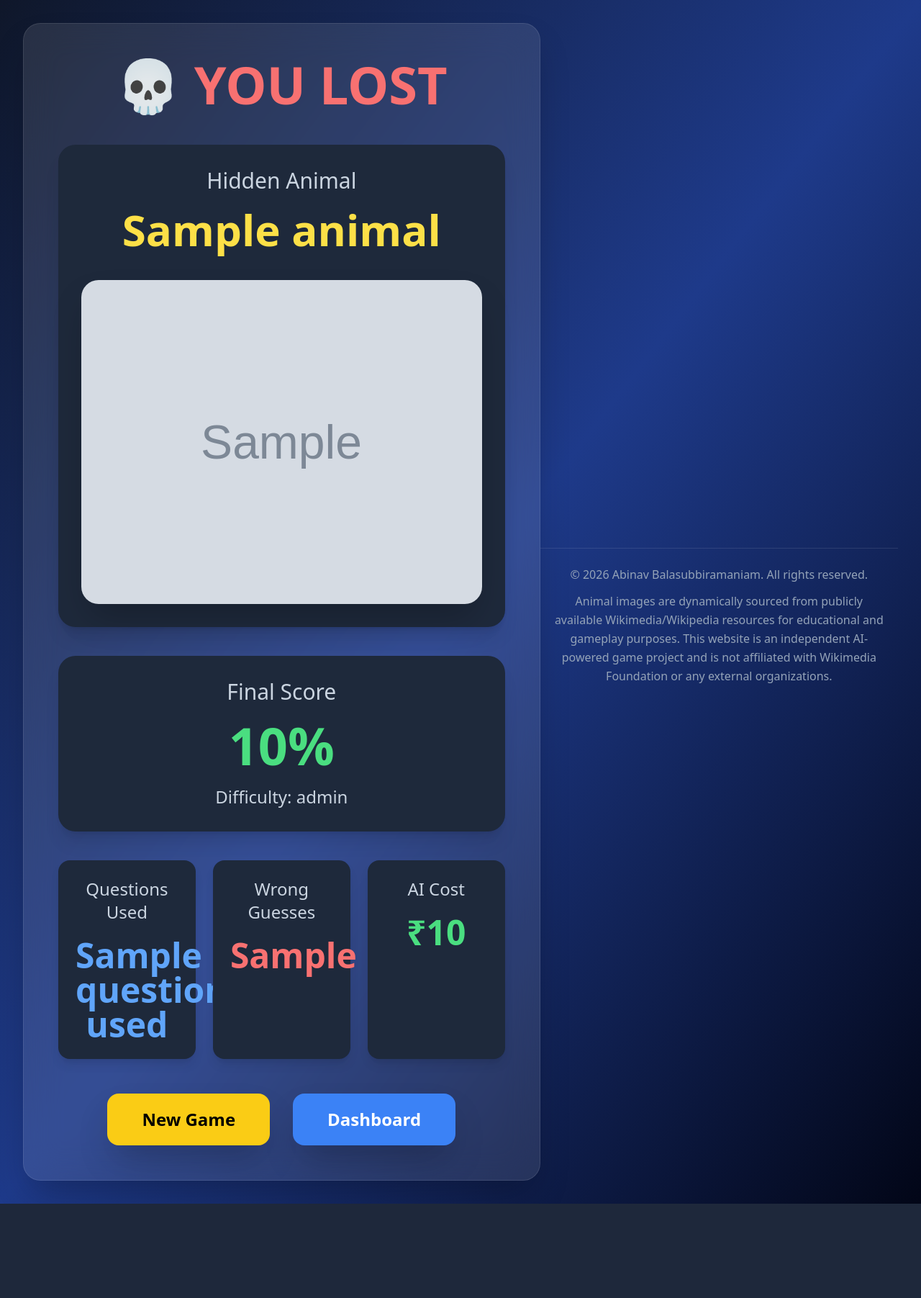
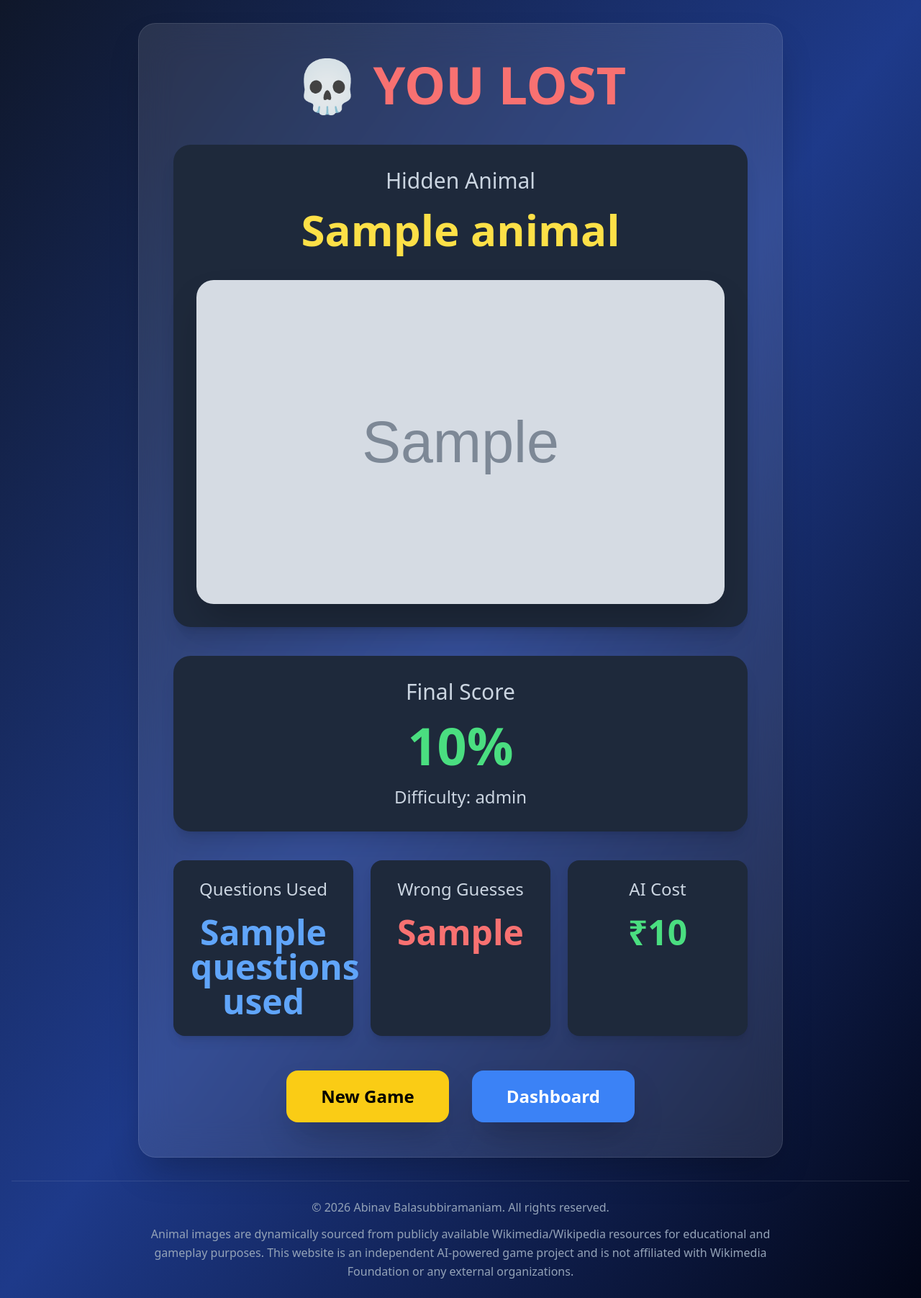
Before and after one commit to abibalu9001/animal-mystery-game, a Django app: template game/templates/result.html in a window 1280 px wide. Shown: the whole page at 72% size. Before the commit the page ends 1672 px from the top, so only its background shows below. Run offline with Django 3.2, Linux system fonts and the light colour scheme; the template is opened without the code that fills it: most values are stand-ins (such as "Sample title", 1, 10 or a date in 2020); grey boxes marked "Sample" are stand-in pictures; some libraries are stand-ins or nearby versions.

Commit message:
Update result page and gameplay polish

```diff
--- a/game/templates/result.html
+++ b/game/templates/result.html
@@ -6,12 +6,15 @@
 <head>
 
     <title>Game Result</title>
+
+    <!-- Favicon -->
+
     <link
         rel="icon"
+        type="image/png"
+        href="{% static 'images/favicon.png' %}">
 
-    type="image/png"
-
-    href="{% static 'images/favicon.png' %}">
+    <!-- Tailwind -->
 
     <script src="https://cdn.tailwindcss.com"></script>
 
@@ -47,7 +50,13 @@
 
 </head>
 
-<body class="min-h-screen bg-gradient-to-br from-slate-900 via-blue-900 to-slate-950 text-white flex items-center justify-center p-6 md:p-8">
+<body class="min-h-screen bg-gradient-to-br from-slate-900 via-blue-900 to-slate-950 text-white flex flex-col">
+
+    <!-- Main Center Area -->
+
+    <div class="flex-grow flex items-center justify-center p-6 md:p-8">
+
+        <!-- Result Card -->
 
         <div class="w-full max-w-4xl bg-white/10 backdrop-blur-xl rounded-3xl shadow-2xl border border-white/10 p-8 md:p-12 text-center">
 
@@ -99,6 +108,14 @@
                     class="w-full md:h-[450px] h-[300px]
                            object-cover rounded-3xl shadow-2xl mt-10
                            transition duration-700">
+
+                {% else %}
+
+                <div class="mt-10 text-slate-400 text-2xl">
+
+                    No Image Available
+
+                </div>
 
                 {% endif %}
 
@@ -219,6 +236,8 @@
 
         </div>
 
+    </div>
+
     <!-- Sounds -->
 
     <audio id="correctSound"
@@ -264,7 +283,10 @@
     </script>
 
     {% endif %}
-<footer class="mt-16 text-center text-slate-400 text-sm md:text-base pb-6">
+
+    <!-- Footer -->
+
+    <footer class="text-center text-slate-400 text-sm md:text-base pb-6 px-4">
 
         <div class="border-t border-white/10 pt-6">
 
@@ -275,7 +297,7 @@
 
             </p>
 
-        <p class="mt-3 leading-relaxed max-w-4xl mx-auto px-4">
+            <p class="mt-3 leading-relaxed max-w-4xl mx-auto">
 
                 Animal images are dynamically sourced from publicly available
                 Wikimedia/Wikipedia resources for educational and gameplay purposes.
```
Lines whose indentation alone changed are shown as unchanged.
